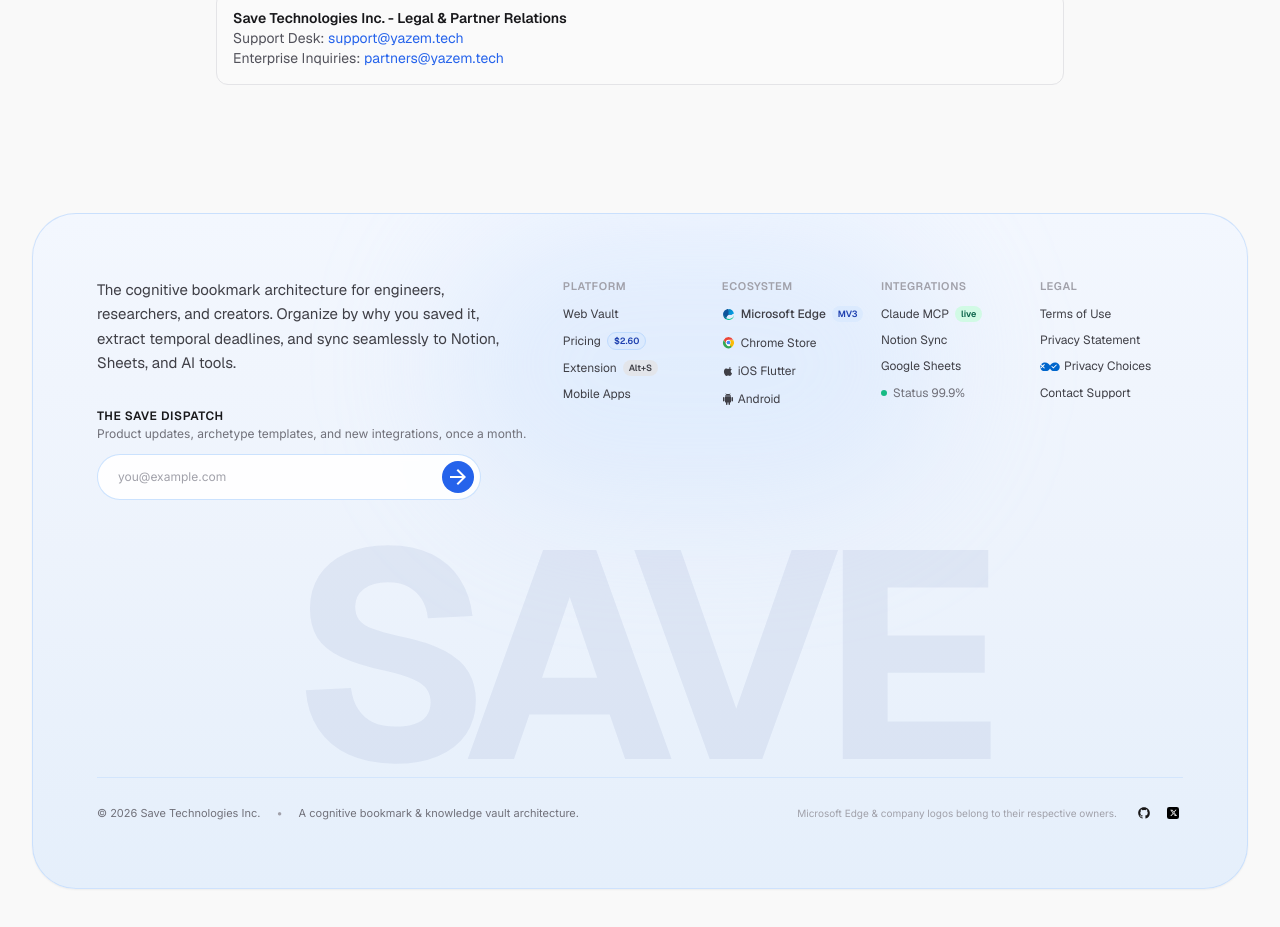
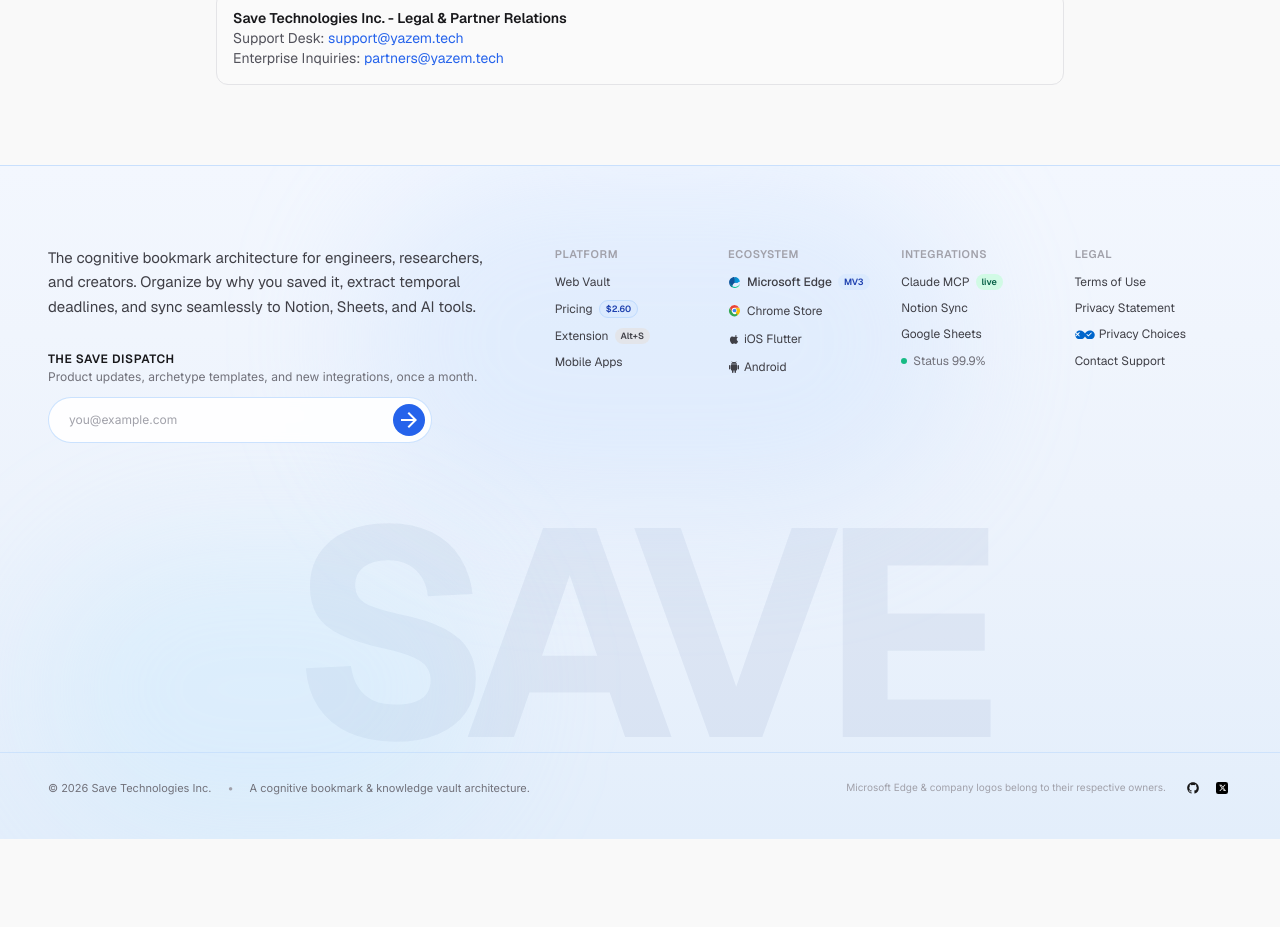
Before and after one commit to tad12e/Save, a Next.js app in the folder Landing_page/: page /terms in a window 1280 px wide. Shown: the part 1202-2129 px from the top of the page. After the commit the page ends 2041 px from the top, so only its background shows below. Built offline with nearby package versions, Linux system fonts and the light colour scheme; no server answers.

Commit message:
fix(footer): make faded-blue footer span 100% full width edge-to-edge

```diff
--- a/Landing_page/components/Footer.tsx
+++ b/Landing_page/components/Footer.tsx
@@ -25,18 +25,16 @@ export default function Footer() {
   };
 
   return (
-    <footer className="w-full bg-surface py-12 px-4 sm:px-6 lg:px-8">
-      {/* ============================================================ */}
-      {/* GIANT FADED-BLUE HERO FOOTER CARD (OFFERPOST ARCHITECTURE)   */}
-      {/* ============================================================ */}
-      <div className="max-w-7xl mx-auto rounded-[32px] sm:rounded-[44px] bg-gradient-to-b from-[#F3F7FE] via-[#EDF3FC] to-[#E5EFFB] border border-blue-200/70 shadow-sm p-8 sm:p-12 lg:p-16 relative overflow-hidden text-zinc-800">
-        {/* Subtle decorative glow */}
-        <div className="absolute top-0 right-1/4 w-[500px] h-[300px] bg-blue-200/30 blur-3xl rounded-full pointer-events-none -z-0" />
+    <footer className="w-full bg-gradient-to-b from-[#F3F7FE] via-[#EDF3FC] to-[#E3EEFB] border-t border-blue-200/70 pt-16 sm:pt-20 pb-10 relative overflow-hidden text-zinc-800">
+      {/* Decorative ambient lighting */}
+      <div className="absolute top-0 right-1/4 w-[600px] h-[350px] bg-blue-200/30 blur-3xl rounded-full pointer-events-none -z-0" />
+      <div className="absolute bottom-0 left-10 w-[450px] h-[300px] bg-sky-200/25 blur-3xl rounded-full pointer-events-none -z-0" />
 
       {/* ------------------------------------------------------------ */}
       {/* TOP SECTION: MISSION & NEWSLETTER (LEFT) + 4 LINK COLS (RIGHT)*/}
       {/* ------------------------------------------------------------ */}
-        <div className="relative z-10 grid grid-cols-1 lg:grid-cols-12 gap-12 lg:gap-8 pb-8">
+      <div className="max-w-7xl mx-auto px-6 sm:px-8 lg:px-12 relative z-10">
+        <div className="grid grid-cols-1 lg:grid-cols-12 gap-12 lg:gap-8 pb-10">
           {/* LEFT COLUMN: Mission & Email Dispatch */}
           <div className="lg:col-span-5 space-y-6">
             <p className="font-geist text-sm sm:text-[15px] text-zinc-700 leading-relaxed max-w-md font-normal">
@@ -270,12 +268,13 @@ export default function Footer() {
             </div>
           </div>
         </div>
+      </div>
 
       {/* ------------------------------------------------------------ */}
-        {/* GIANT WATERMARK BRAND NAME: "Save" (MATCHING OFFERPOST STYLE)*/}
+      {/* GIANT WATERMARK BRAND NAME: "Save" (EDGE-TO-EDGE ACROSS WIDTH)*/}
       {/* ------------------------------------------------------------ */}
-        <div className="relative z-0 w-full overflow-hidden select-none pointer-events-none my-0 sm:my-2">
-          <h2 className="font-geist font-black tracking-tighter text-[20vw] sm:text-[22vw] lg:text-[23vw] leading-[0.78] text-center text-blue-900/[0.07] uppercase">
+      <div className="w-full overflow-hidden select-none pointer-events-none mt-6 sm:mt-10 mb-2">
+        <h2 className="font-geist font-black tracking-tighter text-[23vw] leading-[0.75] text-center text-blue-900/[0.065] uppercase w-full block whitespace-nowrap">
           Save
         </h2>
       </div>
@@ -283,7 +282,8 @@ export default function Footer() {
       {/* ------------------------------------------------------------ */}
       {/* BOTTOM METADATA & COPYRIGHT STRIP                            */}
       {/* ------------------------------------------------------------ */}
-        <div className="relative z-10 pt-6 border-t border-blue-200/50 flex flex-col sm:flex-row items-start sm:items-center justify-between gap-4 text-[11px] text-zinc-500 font-inter">
+      <div className="max-w-7xl mx-auto px-6 sm:px-8 lg:px-12 pt-6 border-t border-blue-200/60 relative z-10">
+        <div className="flex flex-col sm:flex-row items-start sm:items-center justify-between gap-4 text-[11px] text-zinc-500 font-inter">
           <div className="flex flex-wrap items-center gap-x-4 gap-y-1">
             <span>© 2026 Save Technologies Inc.</span>
             <span className="hidden sm:inline text-zinc-400">•</span>
```
Lines whose indentation alone changed are shown as unchanged.
